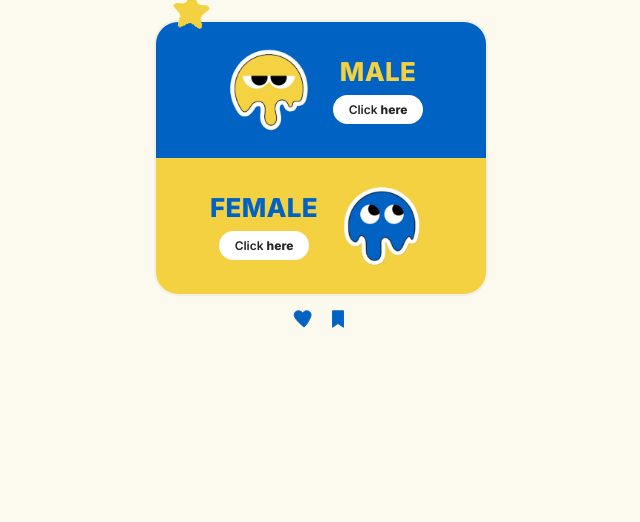
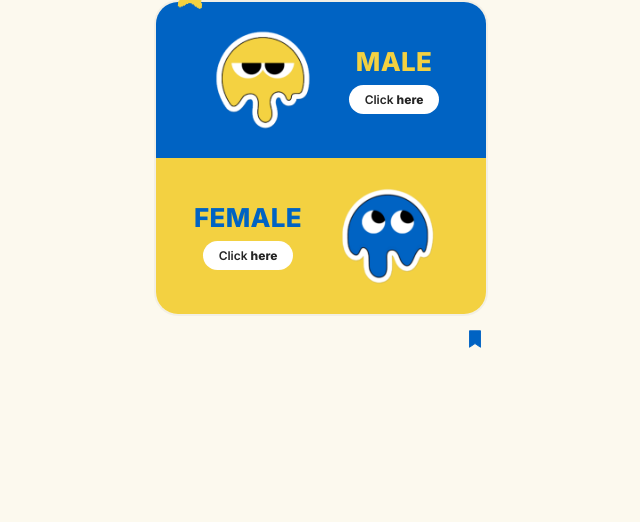
Before and after one commit to decembular-soulmate/adiosection, a plain HTML site: page index.html in a window 1280 px wide. Shown: the part 278-800 px from the top of the page, without its empty margins (319-959 px from the left). Drawn offline with Linux system fonts and the light colour scheme.

Commit message:
Adjust layout and styling in index.html

```diff
--- a/index.html
+++ b/index.html
@@ -73,7 +73,7 @@
     display:flex;
     align-items:center;
     justify-content:center;
-    gap:14px;
+    gap:26px;
     cursor:pointer;
     border:none;
     width:100%;
@@ -119,8 +119,8 @@
   .click-btn b{ font-weight:800; }
 
   .icon-slot{
-    width:100px;
-    height:100px;
+    width:120px;
+    height:120px;
     flex-shrink:0;
     display:flex;
     align-items:center;
@@ -131,7 +131,7 @@
 
   .social-row{
     display:flex;
-    justify-content:center;
+    justify-content:flex-end;
     gap:12px;
     margin-top:14px;
   }
@@ -263,9 +263,6 @@
       </div>
 
       <div class="social-row">
-        <svg viewBox="0 0 24 24" fill="var(--blue)" stroke="var(--blue)" stroke-width="1" stroke-linejoin="round">
-          <path d="M11.3 20.2C9.3 18.5 3 13.3 1.6 9.4C.4 6.1 2.6 3 6 3c2 0 3.7 1 4.5 2.6C11.3 4 13 3 15 3c3.4 0 5.6 3.1 4.4 6.4C18 13.3 14.7 18.5 12.7 20.2 Q12 21 11.3 20.2 Z"/>
-        </svg>
         <svg viewBox="0 0 24 24" fill="var(--blue)" stroke="var(--blue)" stroke-width="1" stroke-linejoin="round"><path d="M6 3h12v18l-6-4-6 4V3z"/></svg>
       </div>
     </div>
```
